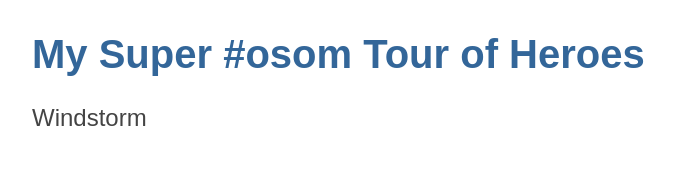
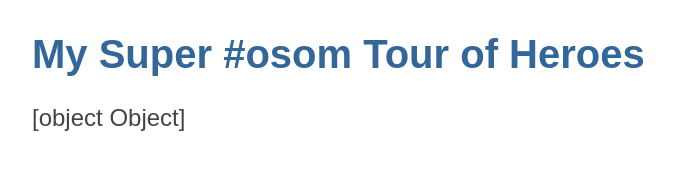
Before and after one commit to jo-cor/sandbox2022, an Angular app in the folder angular-tour-of-heroes/: page / in a window 1280 px wide. Shown: the top 194 px of the page, without its empty margins (0-674 px from the left). Built offline with nearby package versions, Linux system fonts and the light colour scheme.

Commit message:
initialize Hero interface in component

```diff
--- /dev/null
+++ b/angular-tour-of-heroes/src/app/hero.ts
@@ -0,0 +1,4 @@
+export interface Hero {
+  id: number;
+  name: string;
+}
--- a/angular-tour-of-heroes/src/app/heroes/heroes.component.ts
+++ b/angular-tour-of-heroes/src/app/heroes/heroes.component.ts
@@ -1,4 +1,5 @@
 import { Component, OnInit } from '@angular/core';
+import { Hero } from '../hero';
 
 @Component({
   selector: 'app-heroes',
@@ -6,7 +7,10 @@ import { Component, OnInit } from '@angular/core';
   styleUrls: ['./heroes.component.css'],
 })
 export class HeroesComponent implements OnInit {
-  hero = 'Windstorm';
+  hero: Hero = {
+    id: 1,
+    name: 'Windstorm',
+  };
 
   constructor() {}
 
```
